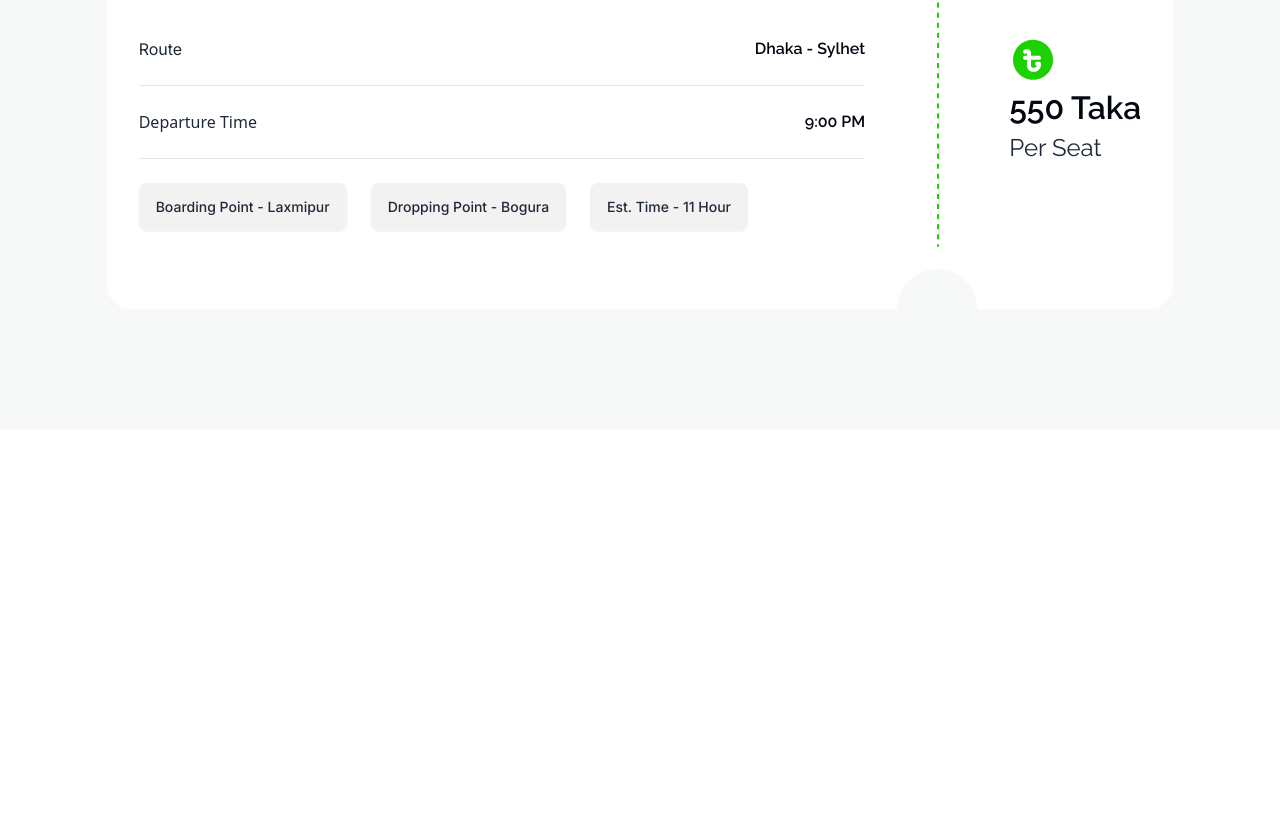
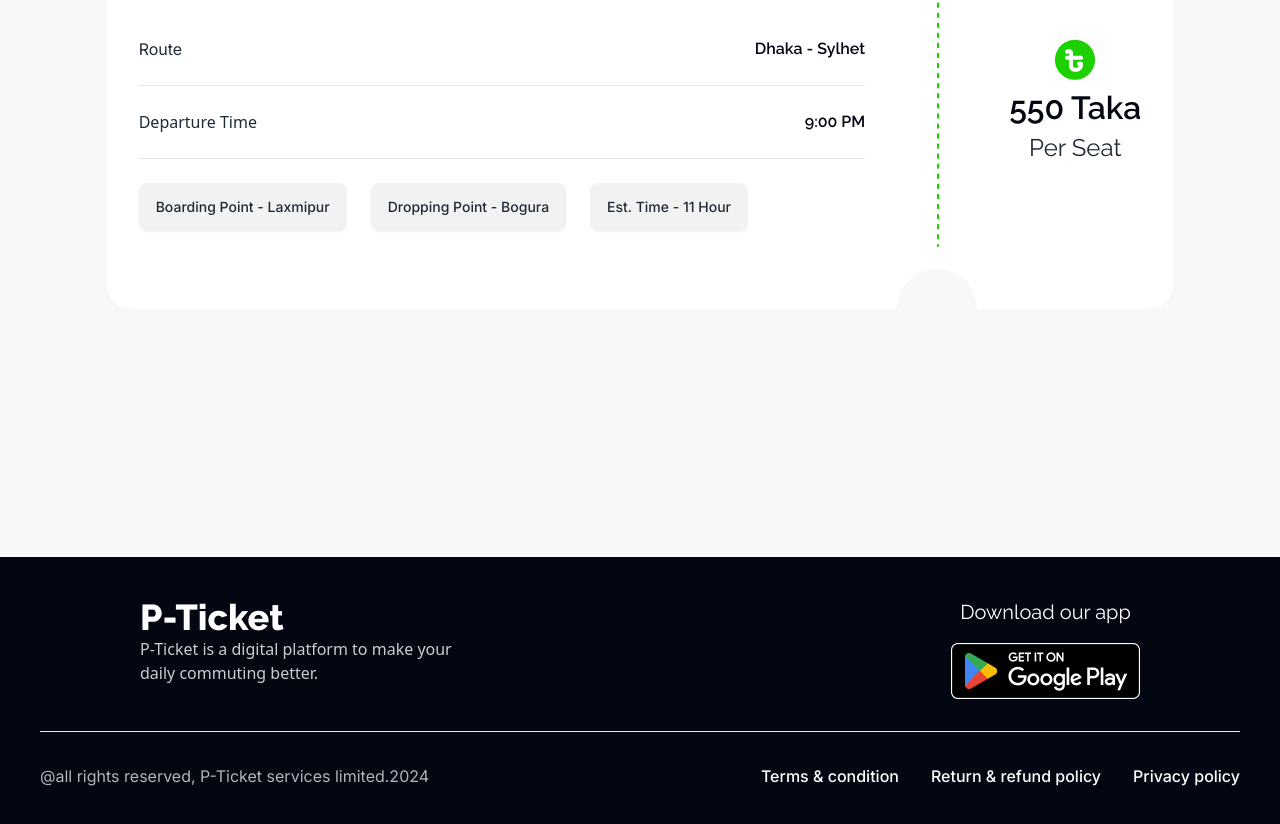
Before and after one commit to anasahammad/smart-ticket, a plain HTML site: page index.html in a window 1280 px wide. Shown: the part 1906-2730 px from the top of the page. Before the commit the page ends 2463 px from the top, so only its background shows below. Drawn offline with nearby package versions, Linux system fonts and the light colour scheme.

Commit message:
footer added

```diff
--- a/index.html
+++ b/index.html
@@ -84,8 +84,8 @@
                   </button>
 
                   <!-- divs -->
-                  <div class=" grid grid-cols-1 lg:flex gap-4  translate-y-2  lg:translate-y-24 ">
-                    <div class="bg-white rounded-2xl p-2  lg:p-8 md:p-4 w-[200px] lg:w-[308px]">
+                  <div class=" grid grid-cols-1 lg:flex gap-4  translate-y-2  lg:translate-y-24  ">
+                    <div class="bg-white rounded-2xl p-2  lg:p-8 md:p-4 w-[200px] lg:w-[308px] border-green-600 border-b-4">
                         <div class="flex space-x-2 lg:space-x-4 ">
                             <img  src="images/people.png" alt="">
                             <div>
@@ -95,7 +95,7 @@
                         </div>
                     </div>
 
-                      <div class="bg-white rounded-2xl p-2  lg:p-8 md:p-4 w-[200px] lg:w-[308px] ">
+                      <div class="bg-white rounded-2xl p-2  lg:p-8 md:p-4 w-[200px] lg:w-[308px] border-green-600 border-b-4">
                         <div class="flex space-x-4 ">
                             <img src="images/ticket-cupon.png" alt="">
                             <div>
@@ -104,7 +104,7 @@
                             </div>
                         </div>
                     </div>
-                      <div class="bg-white rounded-2xl p-2  lg:p-8 md:p-4 w-[200px] lg:w-[308px]">
+                      <div class="bg-white rounded-2xl p-2  lg:p-8 md:p-4 w-[200px] lg:w-[308px] border-green-600 border-b-4">
                         <div class="flex space-x-4 ">
                             <img src="images/stoppage.png" alt="">
                             <div>
@@ -239,9 +239,9 @@
     <img src="images/info-devider.png" alt="">
  </div>
 
- <div class="flex flex-col justify-center ">
+ <div class="flex flex-col justify-center items-center">
     <img class="w-12 " src="images/fare.png" alt="">
-    <p class="font-raleway"><span class="text-[#030712] text-[32px] font-semibold ">550 Taka</span>  <br>
+    <p class="font-raleway text-center"><span class="text-[#030712] text-[32px] font-semibold ">550 Taka</span>  <br>
         <span class="text-2xl">Per Seat</span></p>
  </div>
 </div>
@@ -251,9 +251,37 @@
     </main>
 
       <!-- Main section start -->
-    <footer></footer>
 
+      <!-- footer start -->
+      <footer class=" p-10 bg-[#030712] text-neutral-content">
 
+        <div class="flex justify-between w-10/12 mx-auto">
+            <aside>
+                <h1 class="font-raleway text-4xl text-white font-extrabold">P-Ticket</h1>
+                 <p class="text-[#ffffffcc]">P-Ticket is a digital platform to make your <br>daily commuting better.</p>
+               </aside>
+               <div>
+                  <p class="text-[20px] text-white font-raleway mb-4 text-center">Download our app</p>
+                  <div>
+                   <img src="images/Group 104.png" alt="">
+
+                  </div>
+               </div>
+        </div>
+        <hr class="my-8">
+
+        <div class="flex justify-between">
+            <p class="font-inter text-[#ffffffb3]">@all rights reserved, P-Ticket services limited.2024</p>
+
+            <div class="flex justify-between gap-8 font-inter font-medium text-white">
+                <p>Terms & condition</p>
+                <p>Return & refund policy</p>
+                <p>Privacy policy</p>
+            </div>
+        </div>
+      </footer>
+
+<!-- footer end -->
 
 </body>
 </html>
```
Also changed, not shown: images/Group 104.png (added).
